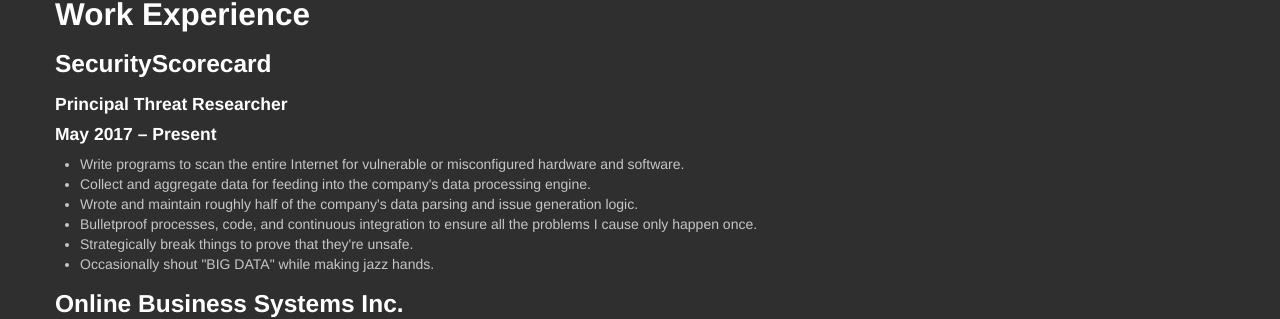
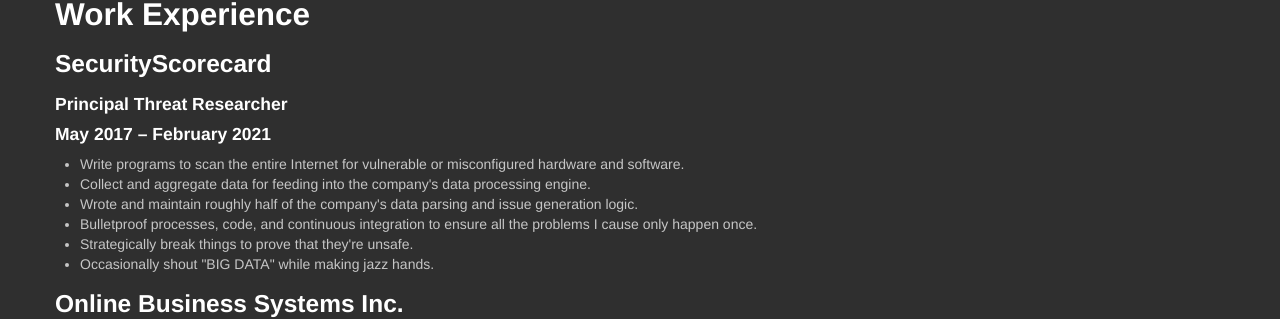
Before and after one commit to mogigoma/mogigoma.com, a Jekyll site: the page built from resume.html, in a window 1280 px wide and 900 px high. Shown: the part 196-515 px from the top of the window. Built offline with Jekyll 4.4.1, drawn with Linux system fonts in a browser that asks for light colours.

Commit message:
Add end date to SSC.

```diff
--- a/resume.html
+++ b/resume.html
@@ -15,7 +15,7 @@ title: Mak Kolybabi's Résumé
 
       <h3>SecurityScorecard</h3>
       <h4>Principal Threat Researcher</h4>
-      <h4>May 2017 &ndash; Present</h4>
+      <h4>May 2017 &ndash; February 2021</h4>
       <ul>
         <li>Write programs to scan the entire Internet for vulnerable or misconfigured hardware and software.</li>
         <li>Collect and aggregate data for feeding into the company's data processing engine.</li>
```
